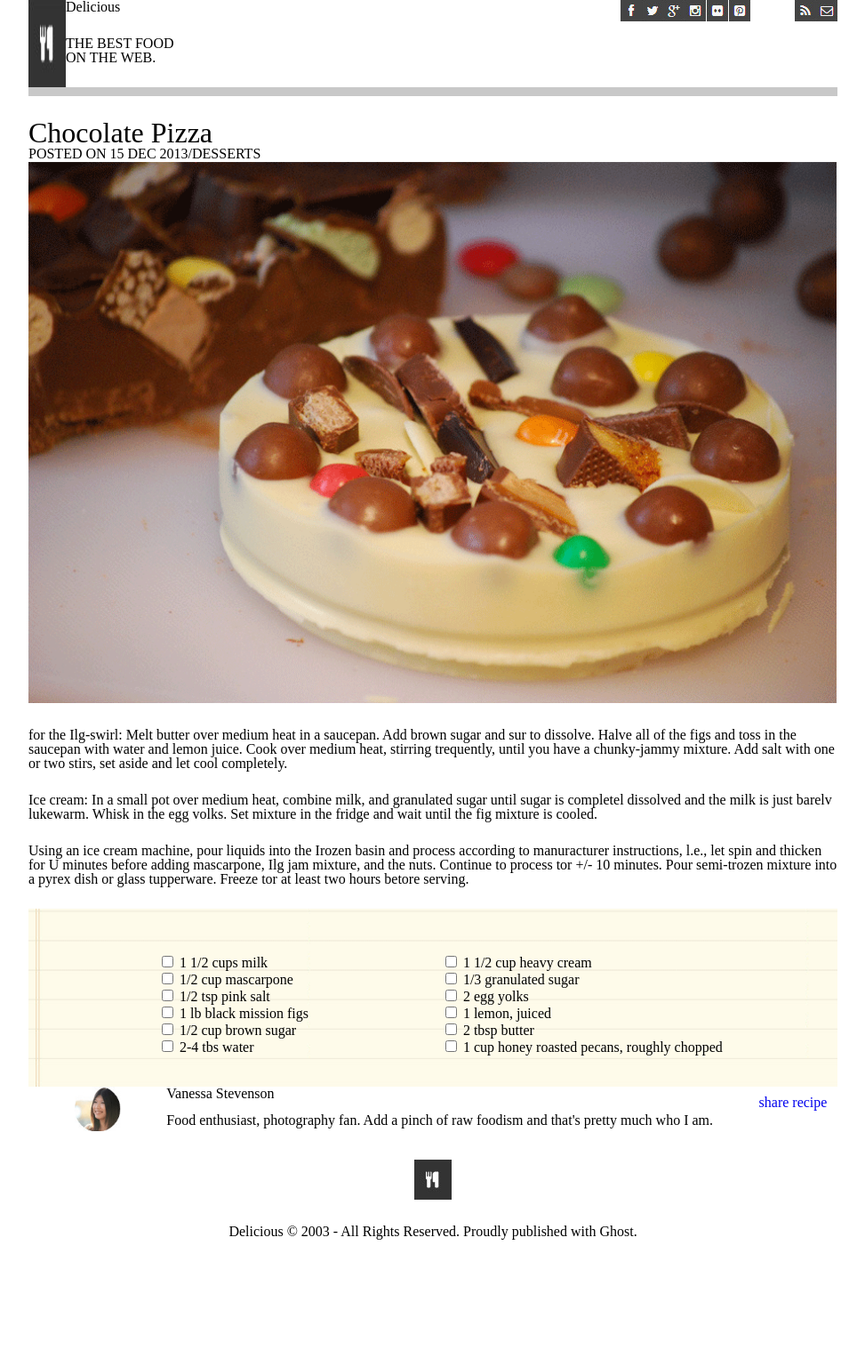
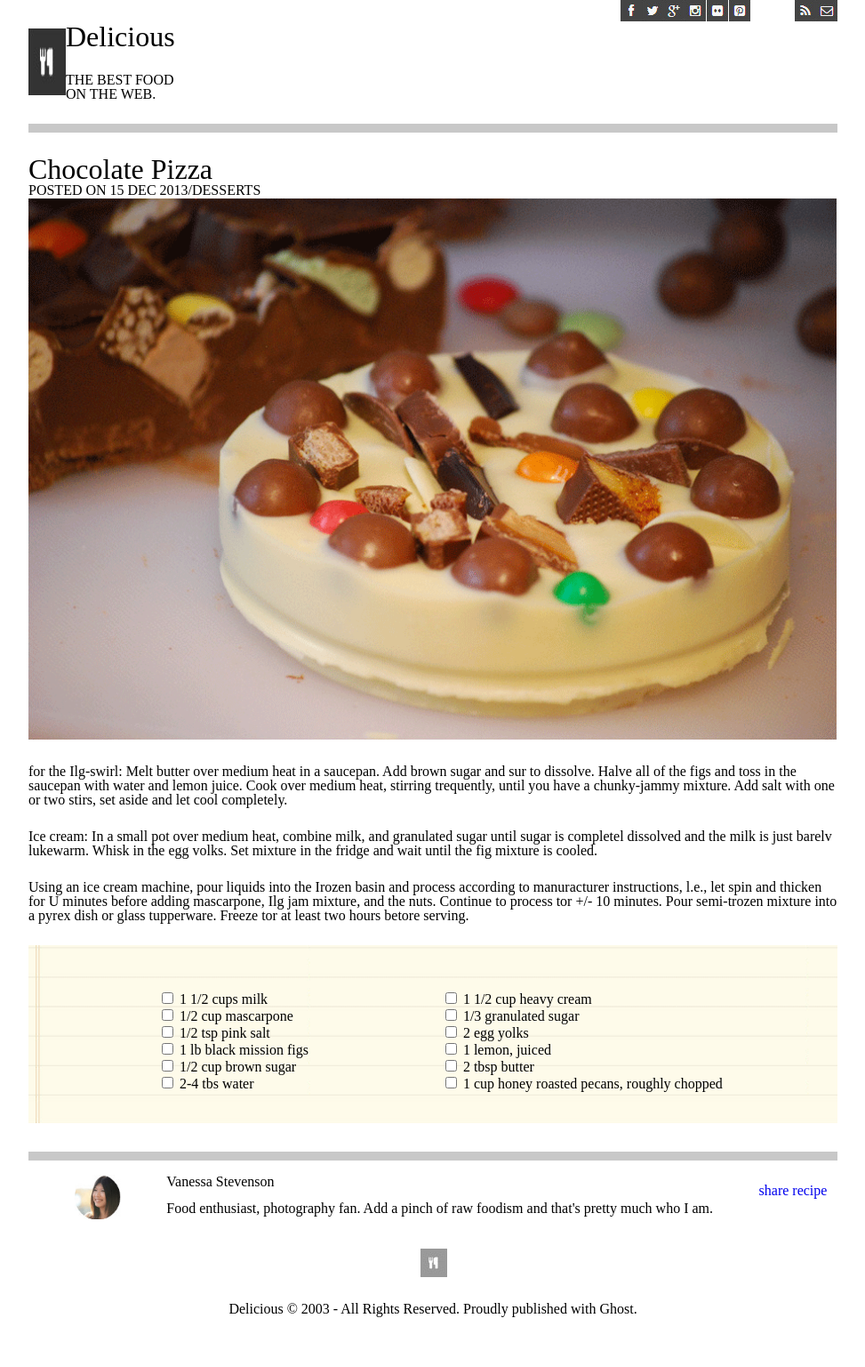
Before and after one commit to harfrancois/chocolate-pizza, a plain HTML site: page index.html in a window 1280 px wide. Shown: the whole page at 89% size, without its empty margins (18-991 px from the left). Before the commit the page ends 1449 px from the top, so only its background shows below. Drawn offline with Linux system fonts and the light colour scheme.

Commit message:
forgot some ssuff

```diff
--- a/css/style.css
+++ b/css/style.css
@@ -12,6 +12,10 @@
 header {
   display:flex;
   margin-left: 50px;
+}
+#logo {
+  margin-top: 2rem;
+  margin-bottom: 2rem;
 }
 body {
   width:960px;
@@ -80,6 +84,12 @@ fieldset ul {
 h3{
   height: 5px;
 }
+#line{
+  margin-top: 2rem;
+  margin-bottom: 1rem;
+  height: 10px;
+  background-color: rgb(75, 74, 74,.3);
+}
 #endSection p{
   height: 5px;
 }
--- a/index.html
+++ b/index.html
@@ -8,8 +8,8 @@
 </head>
 <body>
   <header>
-    <img src="img/logo.png">
-    <div>    <h2>Delicious</h2>
+    <img id="logo" src="img/logo.png">
+    <div>    <h1>Delicious</h1>
       <p>THE BEST FOOD ON THE WEB.</p></div>
 
     <ul id ="socialMedia">
@@ -138,8 +138,7 @@
         </ul>
         </fieldset>
       </form>
-      <div>
-      </div>
+      <div id="line"></div>
       <section id="endSection">
 
         <img src="img/van-pic.png">
@@ -152,7 +151,7 @@
 
 
       <footer>
-        <img src="img/logo.png">
+        <img src="img/small-logo.png">
         <p>Delicious © 2003 - All Rights Reserved. Proudly published with Ghost.</p>
       </footer>
     </main>
```
